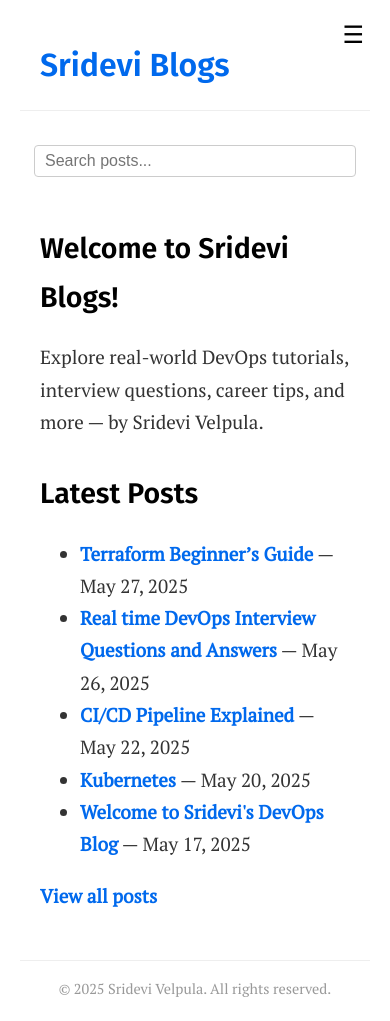
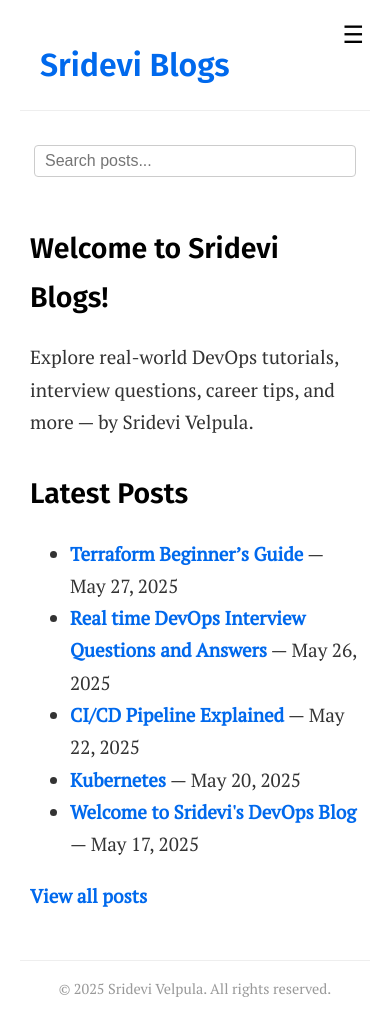
Before and after one commit to srideviblogs/srideviblogs.github.io, a Jekyll site: the page built from index.md, in a window 390 px wide and 1021 px high. Built offline with Jekyll 4.4.1, drawn with Linux system fonts in a browser that asks for light colours.

Commit message:
Update custom.css

```diff
--- a/assets/css/custom.css
+++ b/assets/css/custom.css
@@ -225,14 +225,16 @@ header.site-header {
     display: flex;
   }
 
-   .main-content {
-    width: 100%;
-    padding: 0 1rem; /* Optional padding for some breathing space */
+  .layout-container {
+    padding: 0 10px;
+    flex-direction: column;
+    align-items: center;
   }
 
-  .layout-container {
-    flex-direction: column;
-    align-items: center;
+  .main-content {
+    max-width: none;
+    width: 100%;
+    padding: 0 1rem;
   }
 
   .sidebar-right {
```
